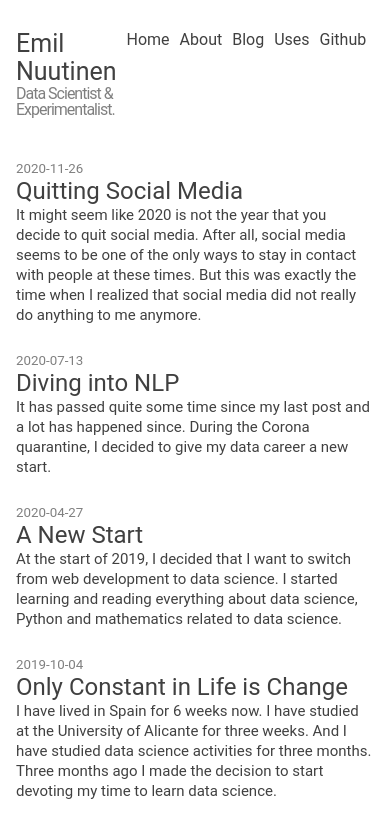
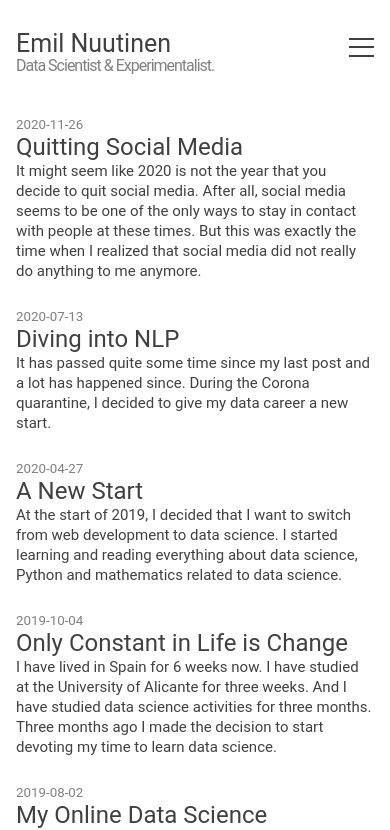
Before and after one commit to emilrwx/emilrwx_website, a Next.js app: page /blog in a window 390 px wide. Shown: the top 830 px of the page. Built offline with nearby package versions, Linux system fonts and the light colour scheme.

Commit message:
Move menu responsivity from React to CSS media querys

```diff
--- a/components/header.js
+++ b/components/header.js
@@ -2,40 +2,21 @@ import React from 'react'
 import Link from 'next/link'
 import styles from '../styles/Header.module.css'
 
-
 class Header extends React.Component {
   constructor (props) {
-    const isBrowser = () => typeof window !== 'undefined'
     super(props)
     this.state = {
-      isMenuOpen: false,
-      windowWidth: isBrowser ? this.innerWidth : 500
+      isMenuOpen: false
     }
     this.handleClick = this.handleClick.bind(this)
-  }
-
-  handleResize = (e) => {
-    this.setState({ windowWidth: window.innerWidth });
-   }
-
-   componentDidMount() {
-    window.addEventListener("resize", this.handleResize);
-   }
-
-   componentWillUnMount() {
-    window.addEventListener("resize", this.handleResize);
   }
 
   handleClick () { this.setState(state => ({ isMenuOpen: !state.isMenuOpen })) }
 
   render () {
-    const { windowWidth } = this.state
-    const isMobile = windowWidth <= 750
-
-    if (isMobile) {
     return (
       <div className={styles.container}>
-          <div className={this.state.isMenuOpen ? styles.hidden : null}>
+        <div className={`${styles.titleContainer} ${this.state.isMenuOpen ? styles.hidden : null}`}>
           <h1 className={styles.title}>
             <Link href='/'>
               Emil Nuutinen
@@ -65,35 +46,6 @@ class Header extends React.Component {
         </div>
       </div>
     )
-    } else {
-      return (
-        <div className={styles.container}>
-            <div className={styles.titleDesktop}>
-              <h1 className={styles.title}>
-                <Link href='/'>
-                  Emil Nuutinen
-                </Link>
-              </h1>
-              <h2 className={styles.description}>Data Scientist & Experimentalist.</h2>
-            </div>
-            <div className={styles.menuDesktop}>
-              <Link className={styles.menuLink} href='/'>
-                Home
-              </Link>
-              <Link href='/about'>
-                About
-              </Link>
-              <Link href='/blog'>
-                Blog
-              </Link>
-              <Link href='/uses'>
-                Uses
-              </Link>
-              <a href='https://github.com/emilnuutinen'>Github</a>
-            </div>
-          </div>
-      )
-    }
   }
 }
 
--- a/styles/Header.module.css
+++ b/styles/Header.module.css
@@ -53,6 +53,15 @@
 }
 
 .burger {
+  display: none;
+}
+
+@media only screen and (max-width: 750px) {
+  .hidden {
+    display: none;
+  }
+
+  .burger {
     float: right;
     display: flex;
     flex-direction: column;
@@ -85,19 +94,19 @@
   .hamburgerOpen span:nth-child(3) {
     transform: rotate(-45deg);
   }
-
-.hidden {
-  display: none;
 }
 
-.titleDesktop {
+@media only screen and (min-width: 751px) {
+
+  .titleContainer {
     float: left;
   }
 
-.menuDesktop {
+  .menu {
     float: right;
     color: var(--fg);
     box-shadow: none;
     text-decoration: none;
     padding-left: 10px;
   }
+}
```
Lines whose indentation alone changed are shown as unchanged.
